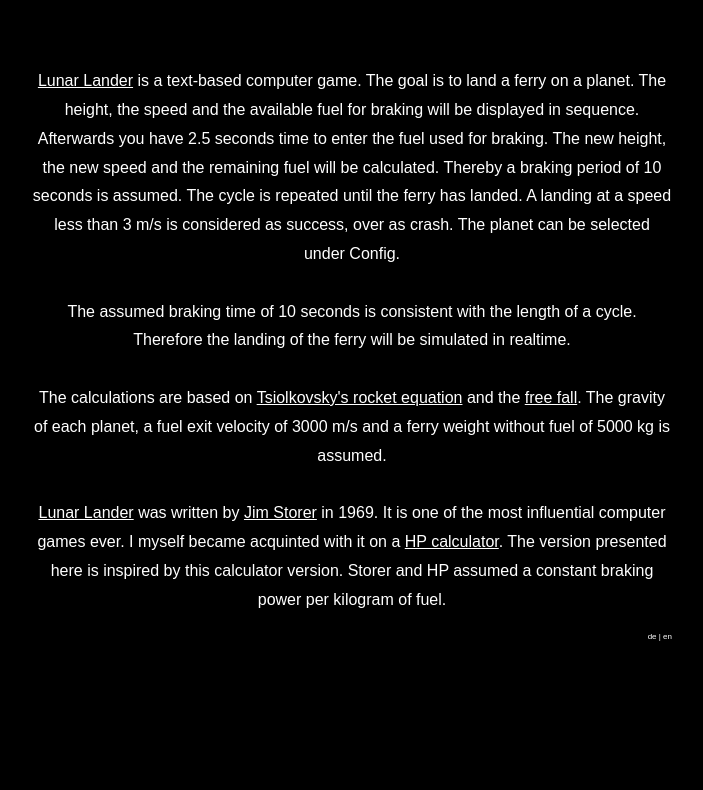
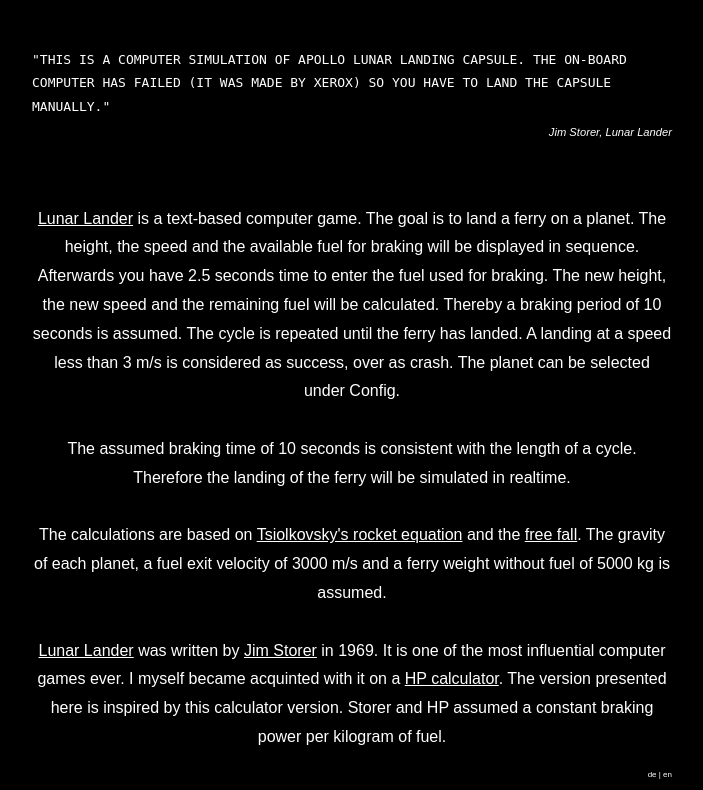
Before and after one commit to strenkel/lunarlander, a PHP site: page /help.html in a window 1280 px wide. Shown: the part 48-838 px from the top of the page, without its empty margins (288-991 px from the left). Before the commit the page ends 689 px from the top, so only its background shows below. Run offline with PHP 8.4, Linux system fonts and the light colour scheme.

Commit message:
add quotation

```diff
--- a/css/main.css
+++ b/css/main.css
@@ -147,6 +147,18 @@
   color: white;
 }
 
+.quotation {
+ text-align: left;
+ font-family: monospace;
+ line-height: 1.8em;
+}
+
+.author {
+  text-align: right;
+  font-style: italic;
+  font-size: 0.7em;
+}
+
 @media (max-height: 30em) {
   .keyboard {
     margin-top: 3em;
--- a/help.html
+++ b/help.html
@@ -33,7 +33,17 @@
 
     <div class="content">
       <div class="content-center">
-        <div id="text-de" class="text long">
+        <div class="text long">
+          <div class="quotation">
+            "THIS IS A COMPUTER SIMULATION OF APOLLO LUNAR LANDING CAPSULE.
+            THE ON-BOARD COMPUTER HAS FAILED (IT WAS MADE BY XEROX)
+            SO YOU HAVE TO LAND THE CAPSULE MANUALLY."
+          </div>
+          <div class="author">
+            Jim Storer, Lunar Lander
+          </div>
+          <br><br>
+          <div id="text-de">
             <a href="https://de.wikipedia.org/wiki/Lunar_Lander">Lunar Lander</a> ist ein textbasiertes Computerspiel. Ziel ist es, mit einer Fähre
             auf einem Planeten zu landen. Angezeigt werden nacheinander die Höhe, die Geschwindigkeit
             und der zur Bremsung verfügbare Treibstoff der Fähre. Anschließend hat man 2,5 Sekunden Zeit, den
@@ -63,7 +73,7 @@
             Sowohl bei Storer als auch bei HP wurde eine konstante Bremsleistungen pro Kilogramm
             Treibstoff unterstellt.
           </div>
-        <div id="text-en" class="text long">
+          <div id="text-en">
             <a href="https://en.wikipedia.org/wiki/Lunar_Lander_%28video_game_series%29">Lunar Lander</a> is a text-based computer game. The goal is to land a ferry on a planet.
             The height, the speed and the available fuel for braking
             will be displayed in sequence. Afterwards you have 2.5 seconds time to enter the fuel used
@@ -88,6 +98,7 @@
             The version presented here is inspired by this calculator version.
             Storer and HP assumed a constant braking power per kilogram of fuel.
           </div>
+        </div>
         <div id="language-switch" class="text long">de | en</div>
       </div>
     </div>
```
Lines whose indentation alone changed are shown as unchanged.
